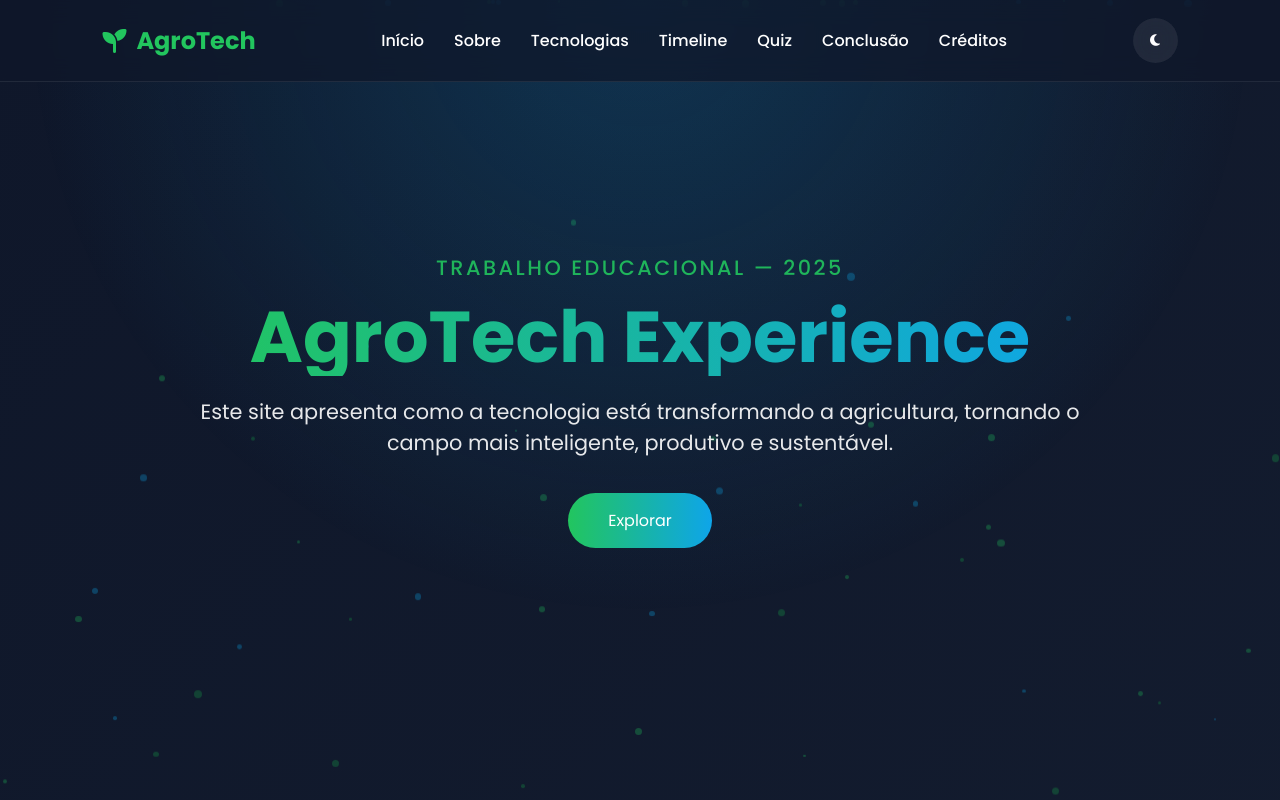
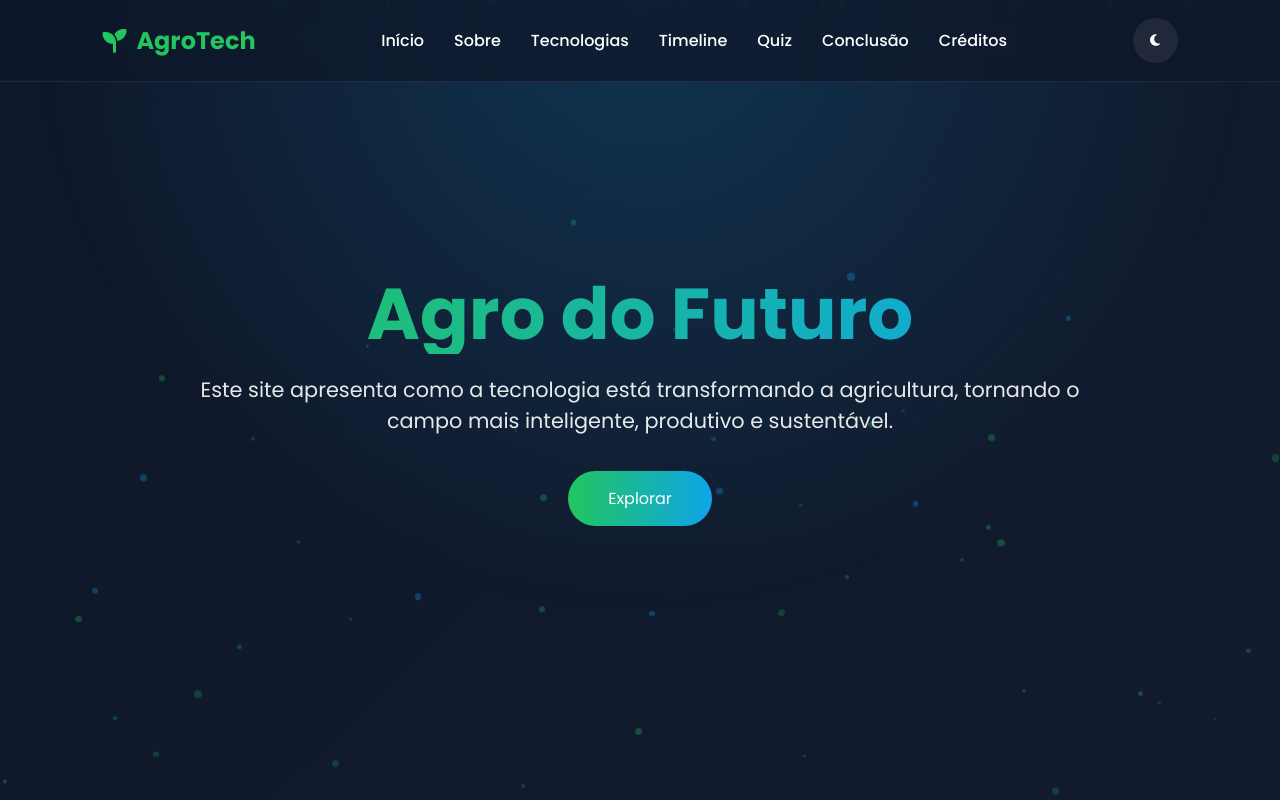
Before and after one commit to Luisgotoso123/agrinho, a plain HTML site: page index.html in a window 1280 px wide. Shown: the top 800 px of the page. Drawn offline with Linux system fonts and the light colour scheme.

Commit message:
so alterei o titulo

```diff
--- a/index.html
+++ b/index.html
@@ -4,7 +4,7 @@
 <head>
     <meta charset="UTF-8">
     <meta name="viewport" content="width=device-width, initial-scale=1.0">
-    <title>AgroTech Experience</title>
+    <title>Agro do Futuro</title>
     <link rel="stylesheet" href="https://cdnjs.cloudflare.com/ajax/libs/font-awesome/6.5.1/css/all.min.css">
     <link rel="stylesheet" href="style.css">
 </head>
@@ -49,8 +49,7 @@
         <!-- HERO -->
         <section id="inicio" class="hero">
             <div class="hero-content fade-in">
-                <p class="hero-eyebrow">Trabalho Educacional — 2025</p>
-                <h1>AgroTech Experience</h1>
+                <h1>Agro do Futuro</h1>
                 <p>Este site apresenta como a tecnologia está transformando a agricultura, tornando o campo mais inteligente, produtivo e sustentável.</p>
                 <a href="#agro-futuro" class="hero-btn">Explorar</a>
             </div>
```
